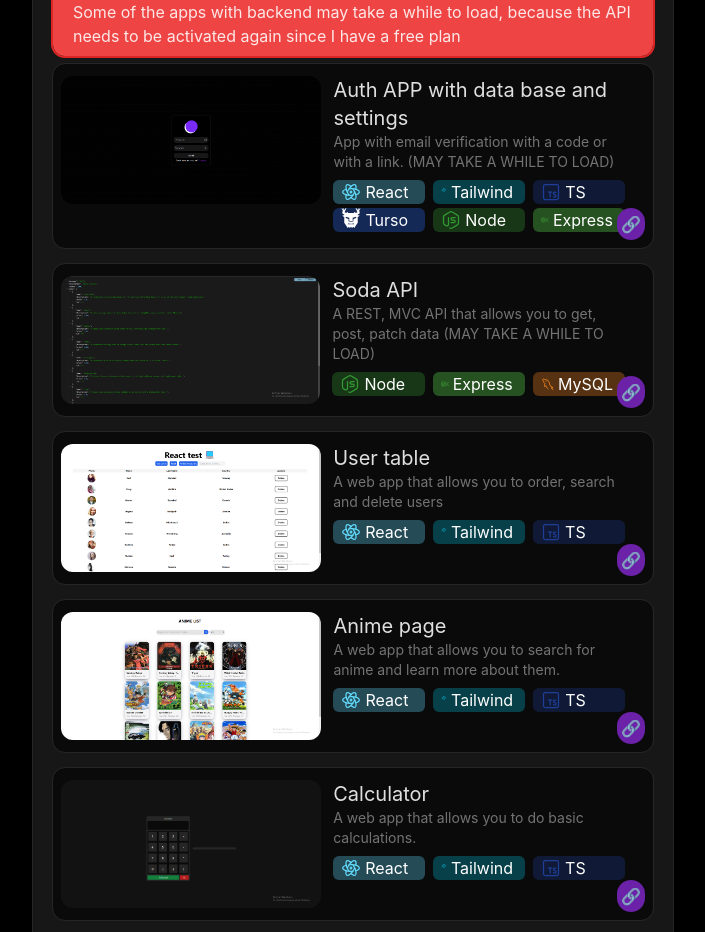
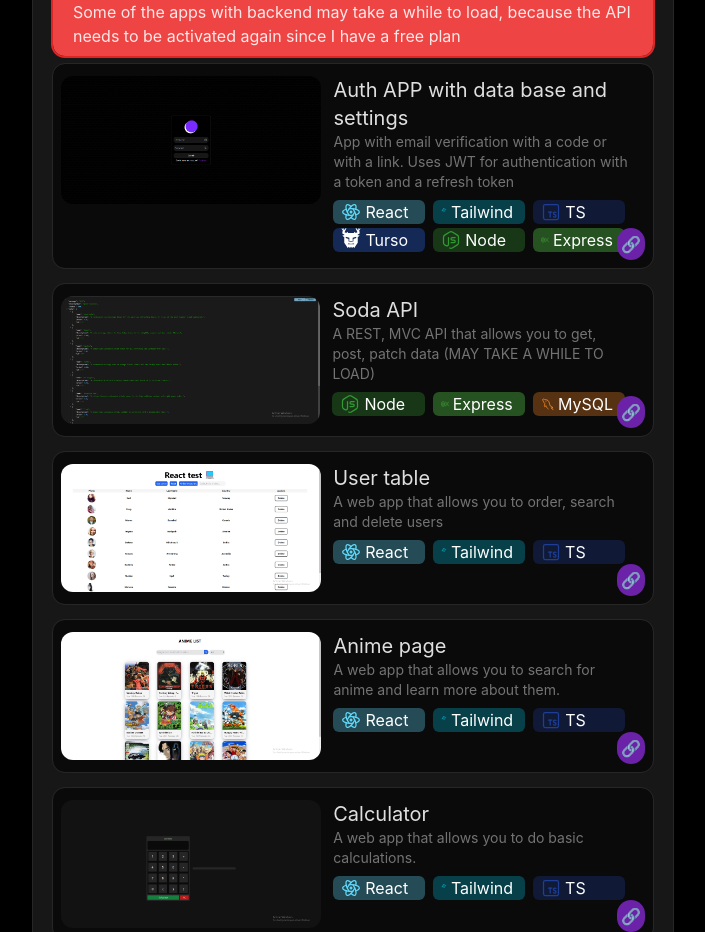
Before and after one commit to SatiXXGG/Portfolio-JS, a React (Vite) app: page / in a window 1280 px wide. Shown: the part 1000-1932 px from the top of the page, without its empty margins (287-992 px from the left). Built offline with nearby package versions, Linux system fonts and the light colour scheme.

Commit message:
Changed description

```diff
--- a/src/App.tsx
+++ b/src/App.tsx
@@ -133,7 +133,7 @@
 
         <Project
           title="Auth APP with data base and settings"
-          desc="App with email verification with a code or with a link. (MAY TAKE A WHILE TO LOAD)"
+          desc="App with email verification with a code or with a link. Uses JWT for authentication with a token and a refresh token"
           techs={["React", "Tailwind", "TS", "Turso", "Node", "Express"]}
           img={AuthApp}
           link="https://satixx-auth.vercel.app/login"
```
